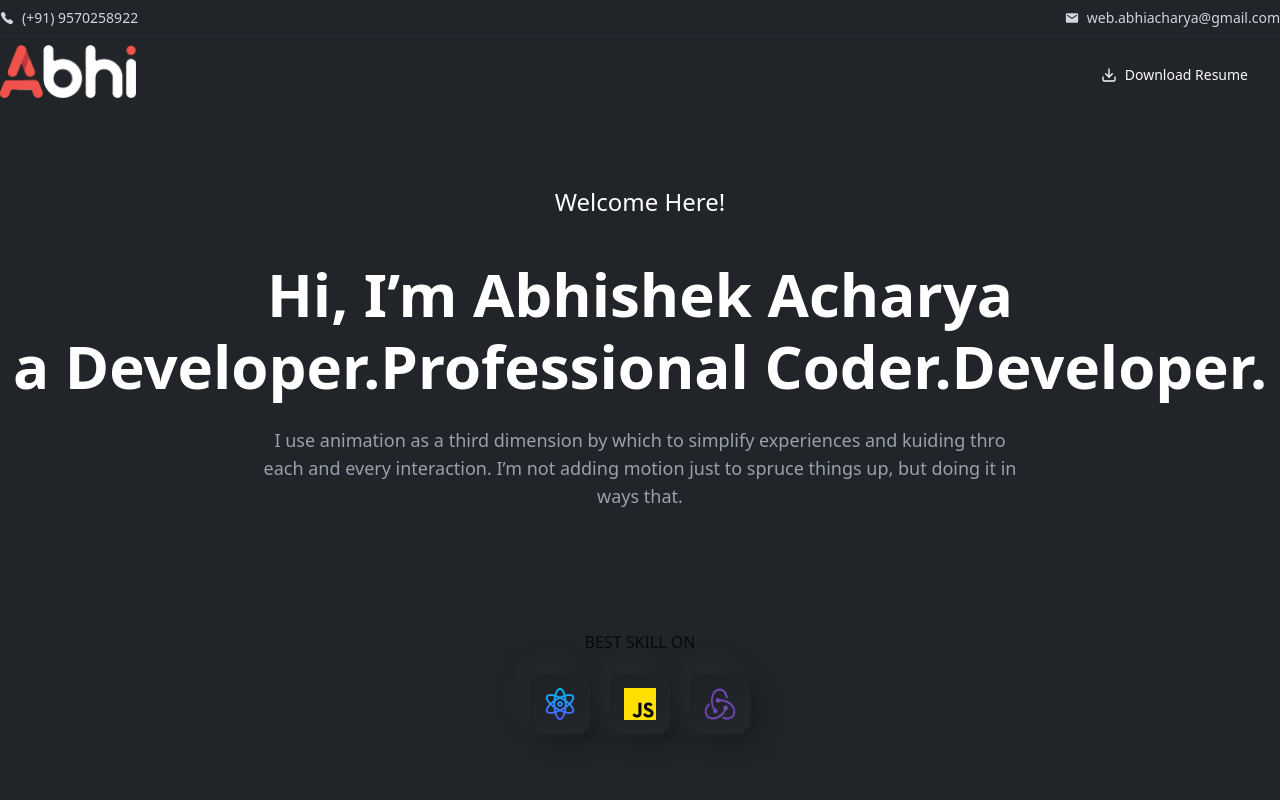
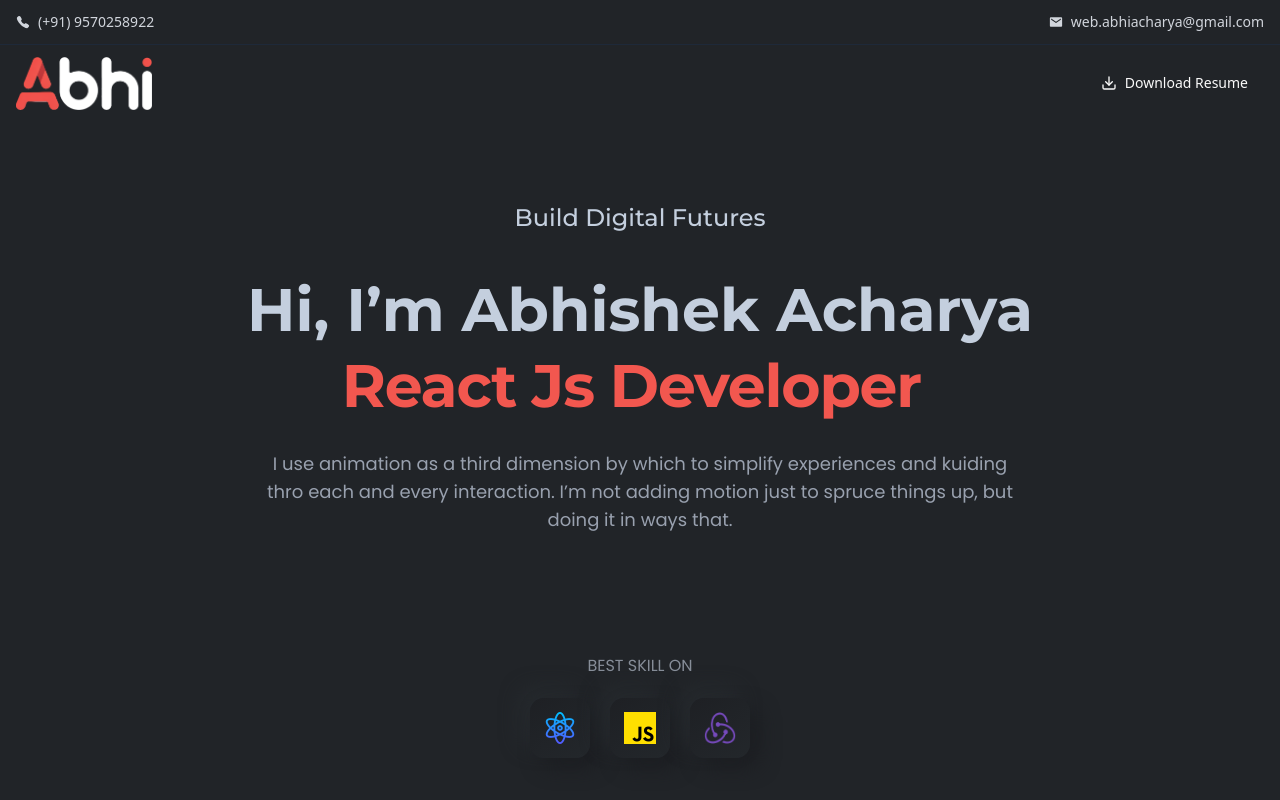
Before and after one commit to web-abhishek/Abhishek-Portfolio, a React (Vite) app: page / in a window 1280 px wide. Shown: the top 800 px of the page. Built offline with nearby package versions, Linux system fonts and the light colour scheme.

Commit message:
UI Layer

```diff
--- a/index.html
+++ b/index.html
@@ -1,13 +1,22 @@
 <!doctype html>
 <html lang="en">
+
 <head>
   <meta charset="UTF-8" />
   <link rel="icon" type="image/svg+xml" href="/vite.svg" />
   <meta name="viewport" content="width=device-width, initial-scale=1.0" />
-    <title>abhishek</title>
+  <title>Abhishek Acharya - Portfolio</title>
+
+  <link rel="preconnect" href="https://fonts.googleapis.com">
+  <link rel="preconnect" href="https://fonts.gstatic.com" crossorigin>
+  <link
+    href="https://fonts.googleapis.com/css2?family=Montserrat:ital,wght@0,100..900;1,100..900&family=Poppins:wght@200;300;400;500;600;700;800;900&display=swap"
+    rel="stylesheet">
 </head>
+
 <body>
   <div id="root"></div>
   <script type="module" src="/src/main.jsx"></script>
 </body>
+
 </html>
--- a/package.json
+++ b/package.json
@@ -16,6 +16,7 @@
     "clsx": "^2.1.1",
     "framer-motion": "^12.27.0",
     "lucide-react": "^0.563.0",
+    "motion": "^12.34.0",
     "radix-ui": "^1.4.3",
     "react": "^19.2.0",
     "react-dom": "^19.2.0",
--- a/src/components/BannerSection.jsx
+++ b/src/components/BannerSection.jsx
@@ -1,27 +1,29 @@
 import React from "react";
-import banner from "../assets/banner-01.png";
 import reactjs from "../assets/reactjs.png";
 import js from "../assets/js.png";
 import redux from "../assets/redux.png";
-import Ctelephone from "../assets/Ctelephone.png";
-import Cmail from "../assets/Cmail.png";
-import Clinkedin from "../assets/Clinkedin.png";
+// import { TypingAnimation } from "@/registry/magicui/typing-animation"
+import { TypingAnimation } from "./ui/typing-animation";
 
 const Banner = () => {
   return (
     <div className="">
 
       <div className="py-20">
-        <p className="text-2xl font-medium text-center text-white">Welcome Here!</p>
-        <h1 className="text-6xl font-bold text-white text-center mt-10 leading-18">Hi, I’m Abhishek Acharya <br></br> a Developer.Professional Coder.Developer.</h1>
-        <p className="mx-auto text-center mt-6 text-gray-400 text-lg w-3xl">
+        <p className="text-2xl font-medium text-center color-primary font-primary">Build
+Digital
+Futures</p>
+        <h1 className="text-6xl font-bold color-primary text-center mt-10 leading-18 font-primary">Hi, I’m Abhishek Acharya <br></br>
+          <TypingAnimation words={["Frontend Developer", "React Js Developer", "UI Developer"]} loop />
+        </h1>
+        <p className="mx-auto text-center mt-6 text-gray-400 text-lg w-3xl font-secondary">
           I use animation as a third dimension by which to simplify
           experiences and kuiding thro each and every interaction. I’m not
           adding motion just to spruce things up, but doing it in ways that.
         </p>
       </div>
       <div className="flex flex-col items-center mt-10">
-        <p className="uppercase">best skill on</p>
+        <p className="uppercase font-secondary color-secondary">best skill on</p>
         <div className="flex gap-5 items-center mt-5">
           <div className="w-15 h-15 cursor-pointer flex justify-center items-center rounded-xl bg-[linear-gradient(145deg,#1e2024,#23272b)] hover:bg-[linear-gradient(to_right_bottom,#212428,#16181c)] transition-all duration-300 shadow-[10px_10px_19px_#1c1e22,-10px_-10px_19px_#262a2e]">
             <img src={reactjs} className="w-8 h-8" />
--- a/src/components/Navbar.jsx
+++ b/src/components/Navbar.jsx
@@ -6,34 +6,37 @@ import { Menu, X, Download } from 'lucide-react';
 
 const Navbar = () => {
   const navClass = ({ isActive }) => `px-3 py-2 text-sm font-medium
-   ${
-     isActive
+   ${isActive
       ? "text-[#f1514d] border-b-2 border-[#f1514d]"
       : "text-gray-300 hover:text-[#f1514d]"
     }`;
 
   return (
     <div>
-      <div className="flex items-center justify-between border-b border-gray-800 py-2">
-        <a href="tel:+919570258922" className="text-gray-300 font-medium flex items-center text-sm"><IoCall className="mr-2 text-sm"/>(+91) 9570258922</a>
-        <a href="mailto:web.abhiacharya@gmail.com" className="text-gray-300 font-medium flex items-center text-sm"><IoMdMail className="mr-2 text-sm"/>web.abhiacharya@gmail.com</a>
+  <div className="flex items-center justify-between border-b border-gray-800 py-3 px-4">
+    <a href="tel:+919570258922" className="text-gray-300 font-medium flex items-center text-sm">
+      <IoCall className="mr-2 text-sm" />(+91) 9570258922
+    </a>
+
+    <a href="mailto:web.abhiacharya@gmail.com" className="text-gray-300 font-medium flex items-center text-sm">
+      <IoMdMail className="mr-2 text-sm" />web.abhiacharya@gmail.com
+    </a>
   </div>
-      <div className="flex justify-between items-center py-2">
-      <div>
+
+  <div className="flex justify-between items-center py-3 px-4">
     <img alt="logo" src={logo} className="w-34" />
-      </div>
-      <div className="flex items-center gap-3">
+
     <a
       href="/resume.pdf"
       download
-                className="mt-2 mx-4 inline-flex items-center justify-center gap-2 px-4 py-3 text-sm font-medium gradient-primary text-primary-foreground rounded-lg"
+      className="inline-flex items-center gap-2 px-4 py-3 text-sm font-medium gradient-primary text-primary-foreground rounded-lg"
     >
       <Download className="w-4 h-4" />
       Download Resume
     </a>
   </div>
 </div>
-    </div>
+
   );
 };
 
--- /dev/null
+++ b/src/components/ui/typing-animation.jsx
@@ -0,0 +1,146 @@
+import { useEffect, useMemo, useRef, useState } from "react"
+import { motion, useInView } from "motion/react";
+
+import { cn } from "@/lib/utils"
+
+export function TypingAnimation({
+  children,
+  words,
+  className,
+  duration = 100,
+  typeSpeed,
+  deleteSpeed,
+  delay = 0,
+  pauseDelay = 1000,
+  loop = false,
+  as: Component = "span",
+  startOnView = true,
+  showCursor = true,
+  blinkCursor = true,
+  cursorStyle = "line",
+  ...props
+}) {
+  const MotionComponent = motion.create(Component, {
+    forwardMotionProps: true,
+  })
+
+  const [displayedText, setDisplayedText] = useState("")
+  const [currentWordIndex, setCurrentWordIndex] = useState(0)
+  const [currentCharIndex, setCurrentCharIndex] = useState(0)
+  const [phase, setPhase] = useState("typing")
+  const elementRef = useRef(null)
+  const isInView = useInView(elementRef, {
+    amount: 0.3,
+    once: true,
+  })
+
+  const wordsToAnimate = useMemo(() => words || (children ? [children] : []), [words, children])
+  const hasMultipleWords = wordsToAnimate.length > 1
+
+  const typingSpeed = typeSpeed || duration
+  const deletingSpeed = deleteSpeed || typingSpeed / 2
+
+  const shouldStart = startOnView ? isInView : true
+
+  useEffect(() => {
+    if (!shouldStart || wordsToAnimate.length === 0) return
+
+    const timeoutDelay =
+      delay > 0 && displayedText === ""
+        ? delay
+        : phase === "typing"
+          ? typingSpeed
+          : phase === "deleting"
+            ? deletingSpeed
+            : pauseDelay
+
+    const timeout = setTimeout(() => {
+      const currentWord = wordsToAnimate[currentWordIndex] || ""
+      const graphemes = Array.from(currentWord)
+
+      switch (phase) {
+        case "typing":
+          if (currentCharIndex < graphemes.length) {
+            setDisplayedText(graphemes.slice(0, currentCharIndex + 1).join(""))
+            setCurrentCharIndex(currentCharIndex + 1)
+          } else {
+            if (hasMultipleWords || loop) {
+              const isLastWord = currentWordIndex === wordsToAnimate.length - 1
+              if (!isLastWord || loop) {
+                setPhase("pause")
+              }
+            }
+          }
+          break
+
+        case "pause":
+          setPhase("deleting")
+          break
+
+        case "deleting":
+          if (currentCharIndex > 0) {
+            setDisplayedText(graphemes.slice(0, currentCharIndex - 1).join(""))
+            setCurrentCharIndex(currentCharIndex - 1)
+          } else {
+            const nextIndex = (currentWordIndex + 1) % wordsToAnimate.length
+            setCurrentWordIndex(nextIndex)
+            setPhase("typing")
+          }
+          break
+      }
+    }, timeoutDelay)
+
+    return () => clearTimeout(timeout);
+  }, [
+    shouldStart,
+    phase,
+    currentCharIndex,
+    currentWordIndex,
+    displayedText,
+    wordsToAnimate,
+    hasMultipleWords,
+    loop,
+    typingSpeed,
+    deletingSpeed,
+    pauseDelay,
+    delay,
+  ])
+
+  const currentWordGraphemes = Array.from(wordsToAnimate[currentWordIndex] || "")
+  const isComplete =
+    !loop &&
+    currentWordIndex === wordsToAnimate.length - 1 &&
+    currentCharIndex >= currentWordGraphemes.length &&
+    phase !== "deleting"
+
+  const shouldShowCursor =
+    showCursor &&
+    !isComplete &&
+    (hasMultipleWords || loop || currentCharIndex < currentWordGraphemes.length)
+
+  const getCursorChar = () => {
+    switch (cursorStyle) {
+      case "block":
+        return "▌"
+      case "underscore":
+        return "_"
+      case "line":
+      default:
+        return "|"
+    }
+  }
+
+  return (
+    <MotionComponent
+      ref={elementRef}
+      className={cn("leading-[5rem] color-reddish tracking-[-0.02em]", className)}
+      {...props}>
+      {displayedText}
+      {shouldShowCursor && (
+        <span className={cn("inline-block", blinkCursor && "animate-blink-cursor")}>
+          {getCursorChar()}
+        </span>
+      )}
+    </MotionComponent>
+  );
+}
--- a/src/index.css
+++ b/src/index.css
@@ -60,7 +60,13 @@
     transform: translateY(calc(-100% - var(--gap)));
     }
   }
-}
+  --animate-blink-cursor: blink-cursor 1.2s step-end infinite
+;
+  @keyframes blink-cursor {
+  0%, 49% {
+    opacity: 1;}
+  50%, 100% {
+    opacity: 0;}}}
 
 :root {
   --radius: 0.625rem;
@@ -140,11 +146,6 @@
   }
 }
 
-
-
-
-
-
 @theme inline {
   --animate-marquee: marquee var(--duration) infinite linear;
   --animate-marquee-vertical: marquee-vertical var(--duration) linear infinite;
@@ -166,3 +167,19 @@
     }
   }
 }
+
+.font-primary {
+  font-family: "Montserrat", sans-serif;
+}
+.font-secondary {
+  font-family: "Poppins", sans-serif;
+}
+.color-primary {
+  color: #c4cfde;
+}
+.color-secondary {
+  color: #878e99;
+}
+.color-reddish {
+  color: #f2574f;
+}
```
Also changed, not shown: 1 other file (tests, documents, lock files or other folders). Lines whose indentation alone changed are shown as unchanged.
